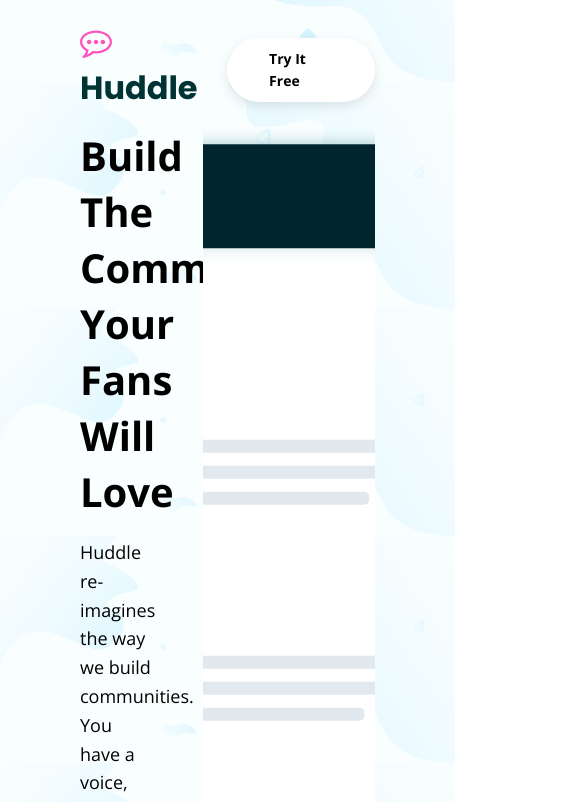
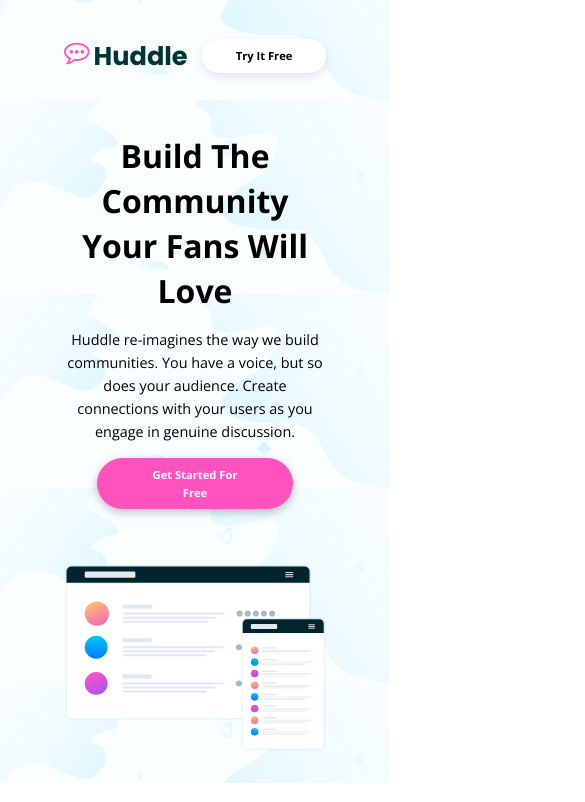
Before and after one commit to Mully7773/Huddle, a React (Vite) app: page / in a window 390 px wide. Shown: the top 802 px of the page, 585 px wide, since content can reach past the window. Built offline with nearby package versions, Linux system fonts and the light colour scheme.

Commit message:
Add first few media queries to display responsive layout on header

```diff
--- a/src/components/Header.jsx
+++ b/src/components/Header.jsx
@@ -1,7 +1,6 @@
 import styled from "styled-components";
 import { StyledButton } from "./styles/Button.styled";
 import Logo from "./Logo";
-// import Button from "./Button";
 
 import { StyledHeader } from "./styles/Header.styled";
 
@@ -20,6 +19,14 @@
   /* background-color: coral; */
   padding-right: 5rem;
   justify-content: center;
+
+  @media only screen and (max-width: 59.375em) {
+    grid-column: 1 / -1;
+    padding-right: 0;
+    padding-top: 4rem;
+    text-align: center;
+  }
+
   h1 {
     font-weight: 600;
     color: #000;
@@ -37,12 +44,20 @@
   /* background-color: blue; */
   grid-column: 6 / -1;
   /* justify-content: flex-end; */
+  @media only screen and (max-width: 59.375em) {
+    grid-column: 1 / -1;
+  }
 
   img {
-    width: 100%;
+    max-width: 100%;
+    /* width: 100%; */
     height: 100%;
     object-fit: cover;
     display: block;
+    @media only screen and (max-width: 59.375em) {
+      object-fit: contain;
+      padding-top: 4rem;
+    }
   }
 `;
 
--- a/src/components/styles/Button.styled.jsx
+++ b/src/components/styles/Button.styled.jsx
@@ -29,6 +29,10 @@
       padding: 1rem 5.6rem;
       align-self: flex-start;
       box-shadow: rgba(0, 0, 0, 0.25) 0px 0.4rem 1.2rem;
+      @media only screen and (max-width: 59.375em) {
+        align-self: center;
+        width: 75%;
+      }
 
       :hover {
         background: #f57bc8;
--- a/src/components/styles/Global.jsx
+++ b/src/components/styles/Global.jsx
@@ -17,6 +17,11 @@
     html {
         box-sizing: border-box;
         font-size: 62.5%;
+
+        @media only screen and (max-width: 68.75em) {
+    font-size: 50%;
+
+  }
     }
 
     body {
--- a/src/components/styles/GridContainer.styled.jsx
+++ b/src/components/styles/GridContainer.styled.jsx
@@ -9,4 +9,8 @@
       [col-start] minmax(min-content, 14rem) [col-end]
     )
     [center-end] minmax(4rem, 1fr) [full-end];
+
+  @media only screen and (max-width: 59.375em) {
+    grid-template-rows: min-content min-content min-content min-content;
+  }
 `;
```
